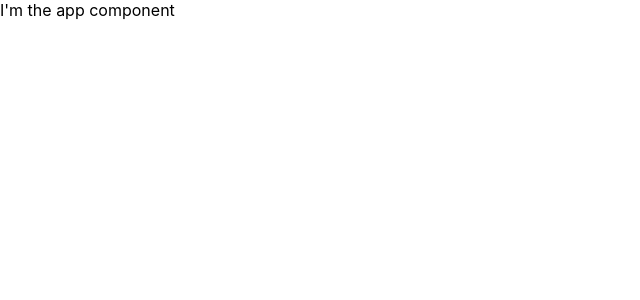
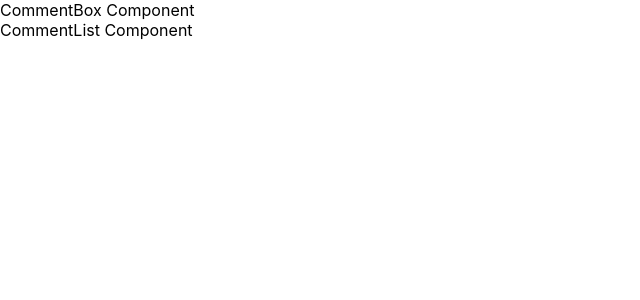
Before and after one commit to Lavertis/advanced-react-and-redux-course, a React (Create React App) app in the folder testing/: page / in a window 1280 px wide. Shown: the top 300 px of the page, without its empty margins (0-640 px from the left). Built offline with nearby package versions, Linux system fonts and the light colour scheme.

Commit message:
14. Showing Components in the App

```diff
--- a/testing/src/components/App/App.js
+++ b/testing/src/components/App/App.js
@@ -1,7 +1,11 @@
+import CommentBox from "../CommentBox/CommentBox";
+import CommentList from "../CommentList/CommentList";
+
 function App() {
     return (
         <div className="App">
-            I'm the app component
+            <CommentBox/>
+            <CommentList/>
         </div>
     );
 }
```
